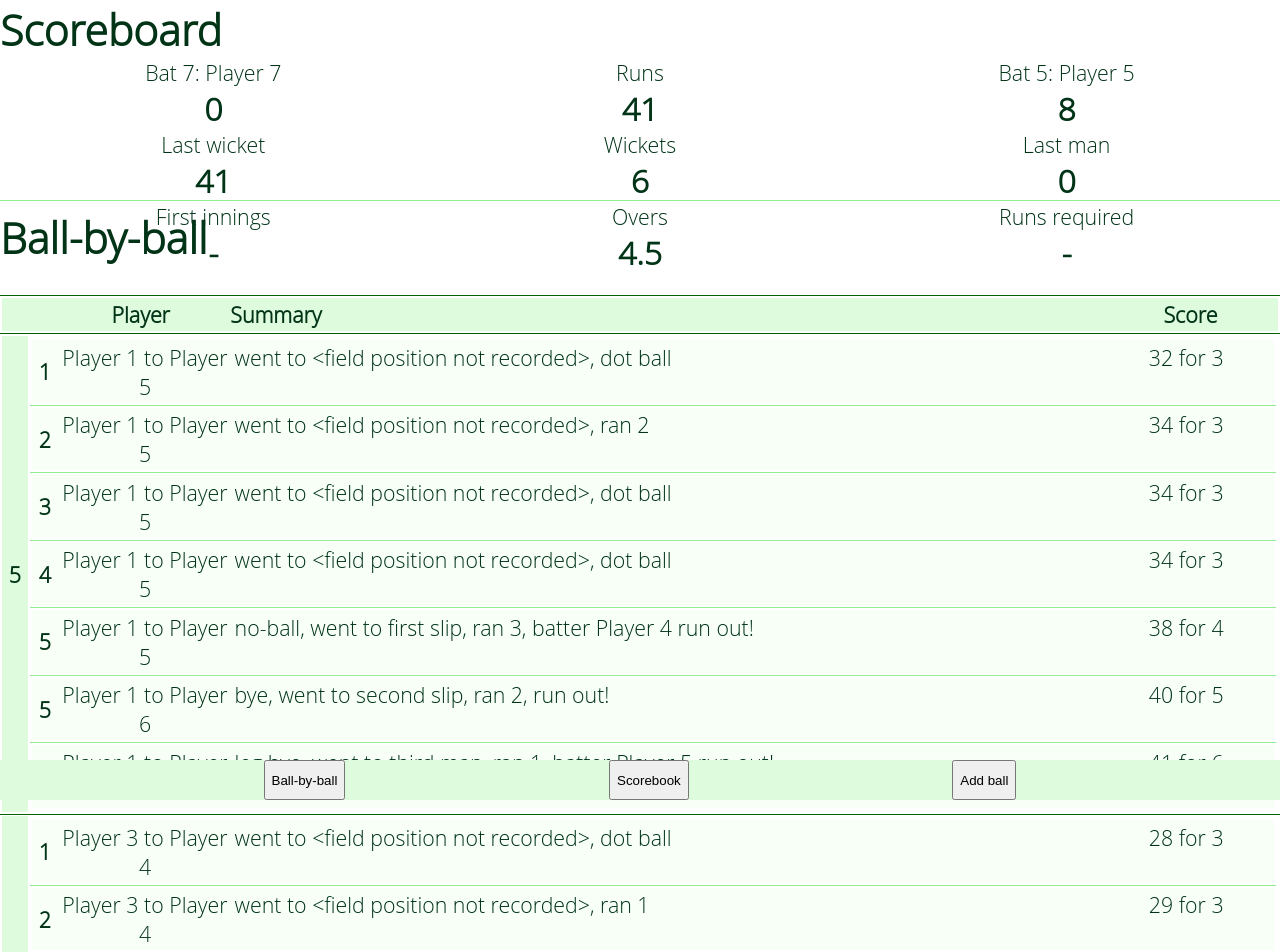
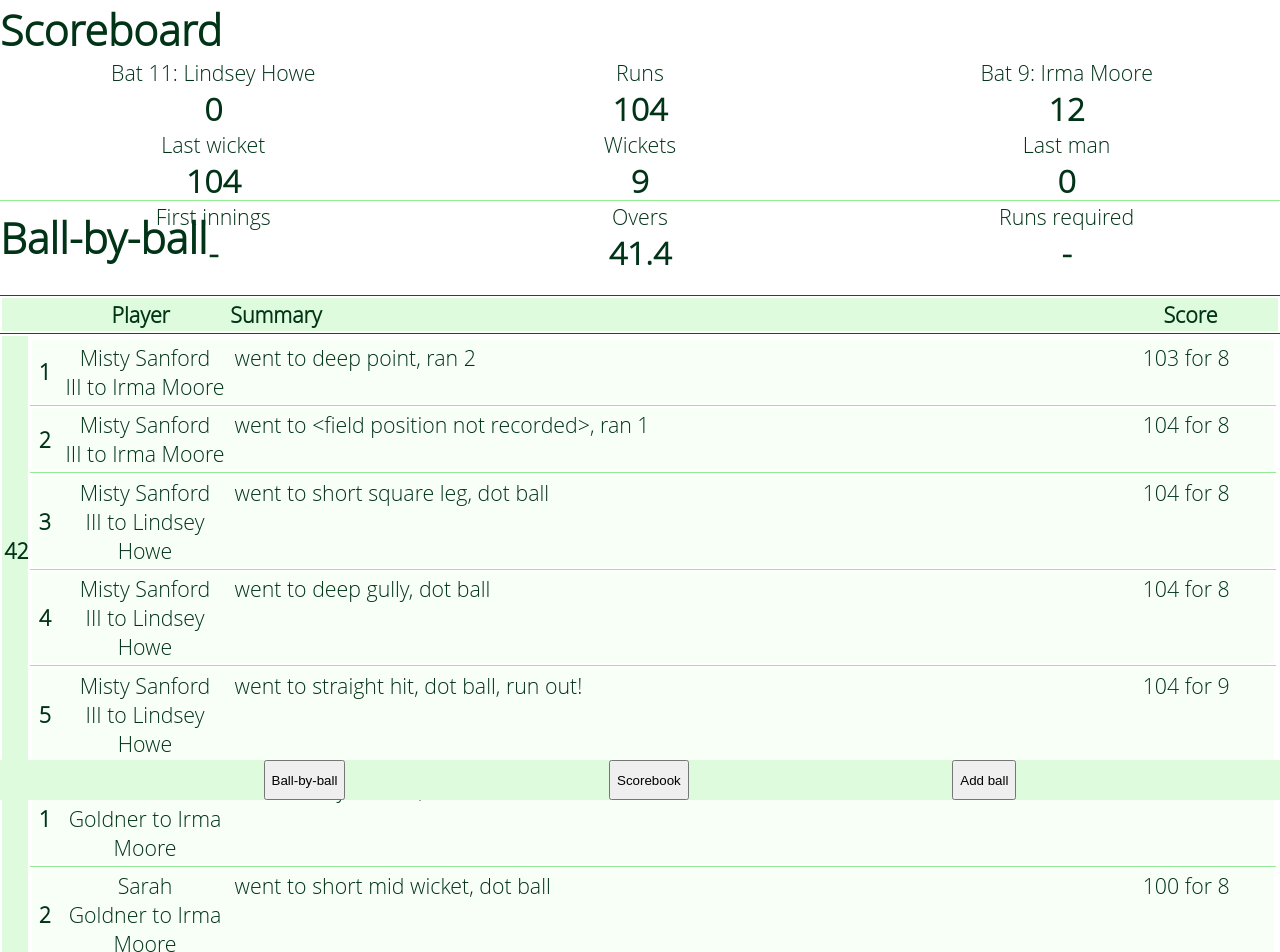
Before and after one commit to effortnottalent/cricket-scorer-app, a React (Create React App) app: page / in a window 1280 px wide. Shown: the top 952 px of the page. Built offline with nearby package versions, Linux system fonts and the light colour scheme.

Commit message:
first match generation framework done and woo hoo LOADS of bugs

```diff
--- a/package.json
+++ b/package.json
@@ -10,7 +10,8 @@
     "react-dom": "^18.3.1",
     "react-scripts": "5.0.1",
     "sass": "^1.77.4",
-    "web-vitals": "^2.1.4"
+    "web-vitals": "^2.1.4",
+    "@faker-js/faker": "^8.4.1"
   },
   "scripts": {
     "start": "react-scripts start",
--- a/src/Contexts.js
+++ b/src/Contexts.js
@@ -3,12 +3,16 @@ import {
     useReducer
 } from 'react';
 
+/*
 import { initialEvents } from './stubEventData.js';
-
 const initialPlayers = [
 ...[...Array(11)].map((_, i) => ({ id: i, type: 'batter'})),
 ...[...Array(3)].map((_, i) => ({ id: i, type: 'bowler'}))
 ];
+*/
+
+import { generateInitialEvents } from './stubEventData.js';
+const [ initialEvents, initialPlayers ] = generateInitialEvents();
 
 export const EventsContext = createContext(initialEvents);
 export const EventsDispatchContext = createContext(null);
--- a/src/stubEventData.js
+++ b/src/stubEventData.js
@@ -1,3 +1,59 @@
+import { fieldPositionsList } from './FieldPositionPicker';
+import {
+  wicketScoredData,
+  extrasScoredData
+} from './eventRefData';
+import { faker } from '@faker-js/faker';
+
+export const generateInitialEvents = () => {
+
+  const players = [
+    ...[...Array(11)].map((_, i) => ({
+      id: i, type: 'batter', name: faker.person.fullName()})),
+    ...[...Array(2)].map((_, i) => ({
+      id: i, type: 'bowler', name: faker.person.fullName()}))
+  ];
+
+  const PROBABILITIES = {
+    runsScored: 0.2,
+    wicket: 0.05,
+    extra: 0.1,
+    swapbowler: 0.04
+  };
+  const events = [];
+  do {
+    const event = {
+      id: events.length
+    };
+    event.fieldPositionId = Math.floor(Math.random() * fieldPositionsList.length);
+    if(Math.random() < PROBABILITIES.runsScored) {
+      event.runs = Math.floor(Math.random() * 4);
+      if([4, 6].includes(event.runs)) {
+        event.boundary = true;
+      }
+    }
+    if(Math.random() < PROBABILITIES.extra) {
+      event.extra = extrasScoredData[
+        Math.floor(Math.random() * extrasScoredData.length)].extra;
+    }
+    if(Math.random() < PROBABILITIES.wicket) {
+      event.wicket = wicketScoredData[
+        Math.floor(Math.random() * wicketScoredData.length)].type;
+    }
+    if(Math.random() < PROBABILITIES.swapbowler) {
+      const numberBowlers = Math.max([0,1].push.apply(events
+        .filter(event => event.newBowlerId)
+        .map(event => event.newBowlerId)));
+      event.newBowlerId = numberBowlers + 1;
+      players.push({
+        id: players.filter(player => player.type === 'bowler').length,
+        type: 'bowler',
+        name: faker.person.fullName()})
+    }
+    events.push(event);
+  } while (events.filter(event => event.wicket).length < 10);
+  return [ events, players ];
+}
 
 export const initialEvents = [{
     id: 0,
```
Also changed, not shown: 1 other file (tests, documents, lock files or other folders).
